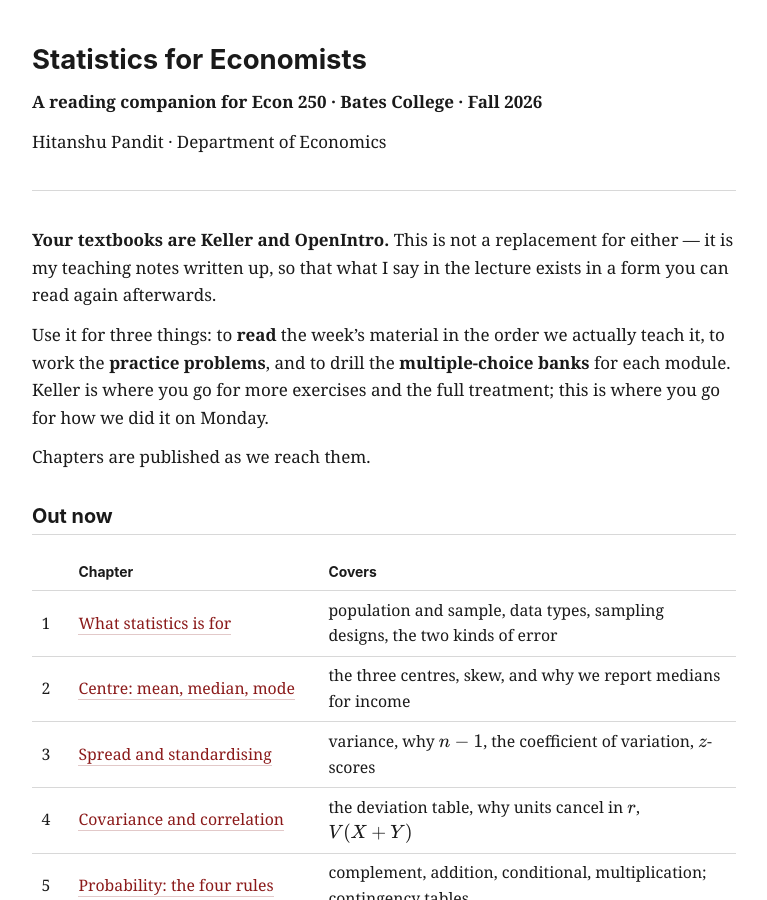
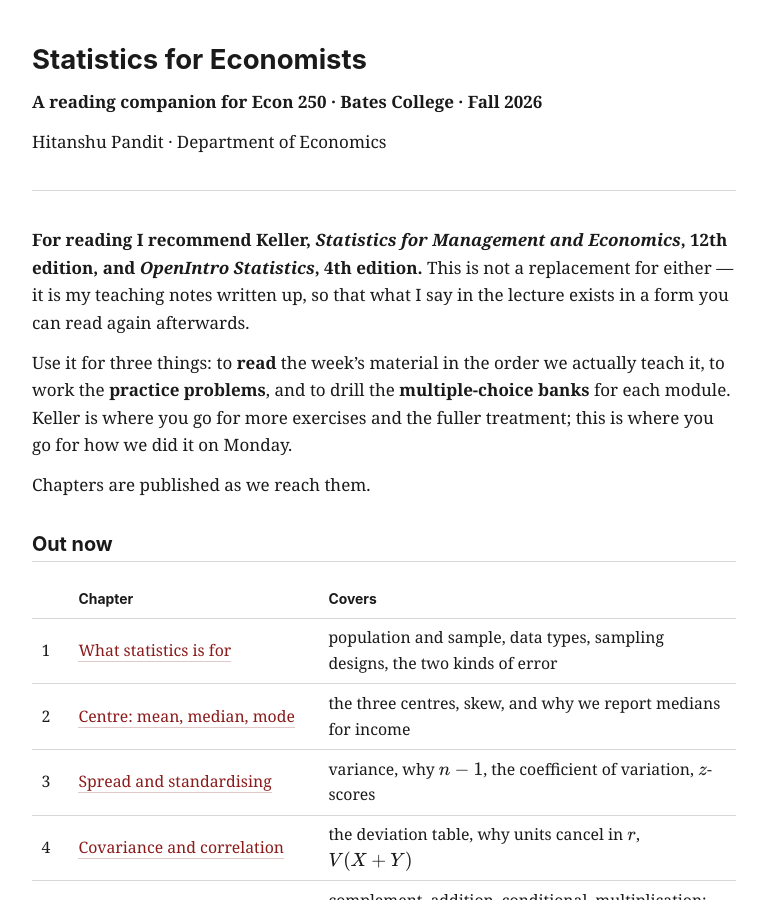
Before and after one commit to hitanshupandit/eco250-book, a Jekyll site: the page built from index.md, in a window 1280 px wide and 900 px high. Shown: the whole window, without its empty margins (256-1023 px from the left). Built offline with Jekyll 4.4.1, drawn with Linux system fonts in a browser that asks for light colours; our own code applies the rules of GitHub Pages for plain Markdown files.

Commit message:
Name the recommended editions: Keller 12e and OpenIntro 4e
Says recommended rather than assigned, and gives the editions, so students know
which book to buy or borrow.

```diff
--- a/index.md
+++ b/index.md
@@ -6,13 +6,14 @@ Hitanshu Pandit · Department of Economics
 
 ---
 
-**Your textbooks are Keller and OpenIntro.** This is not a replacement for either —
-it is my teaching notes written up, so that what I say in the lecture exists in a
-form you can read again afterwards.
+**For reading I recommend Keller, *Statistics for Management and Economics*, 12th
+edition, and *OpenIntro Statistics*, 4th edition.** This is not a replacement for
+either — it is my teaching notes written up, so that what I say in the lecture exists
+in a form you can read again afterwards.
 
 Use it for three things: to **read** the week's material in the order we actually
 teach it, to work the **practice problems**, and to drill the **multiple-choice
-banks** for each module. Keller is where you go for more exercises and the full
+banks** for each module. Keller is where you go for more exercises and the fuller
 treatment; this is where you go for how we did it on Monday.
 
 Chapters are published as we reach them.
```
Also changed, not shown: PLAN.md (+1 -1 lines), README.md.
